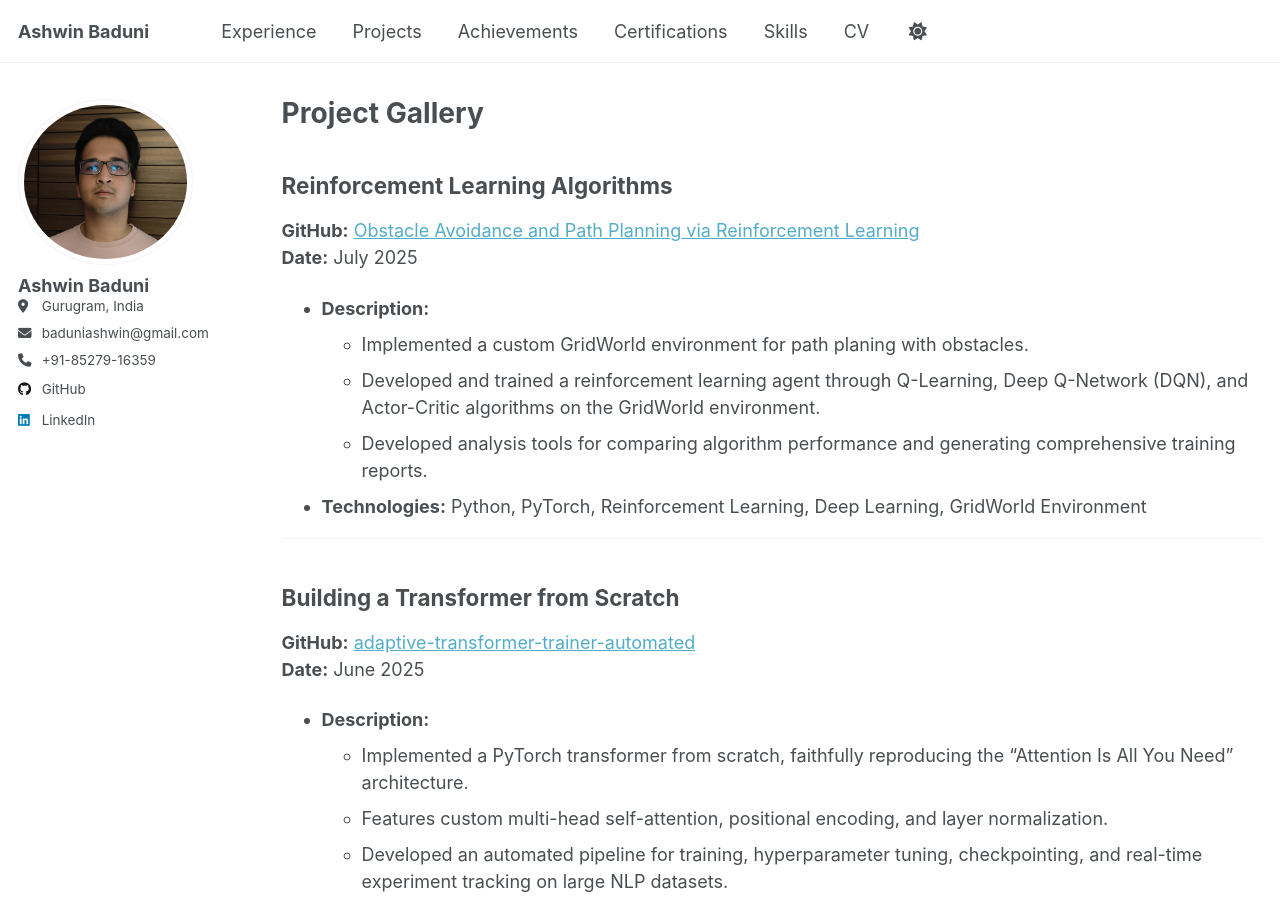
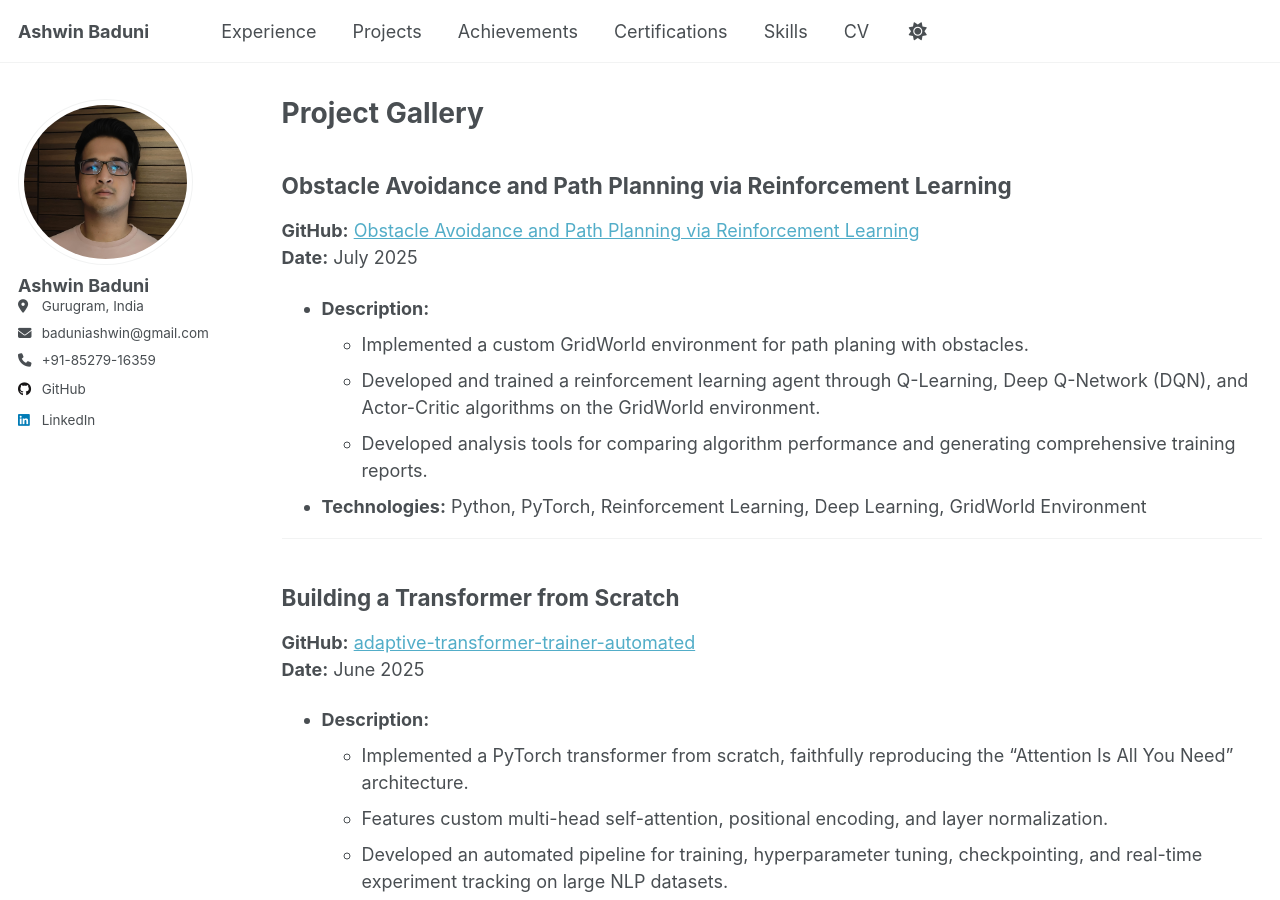
Before and after one commit to Ashwin-Baduni/ashwin-baduni.github.io, a Jekyll site: the page built from _pages/projects.md, in a window 1280 px wide and 900 px high. Built offline with Jekyll 4.4.1, drawn with Linux system fonts in a browser that asks for light colours.

Commit message:
Update projects.md

```diff
--- a/_pages/projects.md
+++ b/_pages/projects.md
@@ -5,7 +5,7 @@ permalink: /projects/
 author_profile: true
 ---
 
-## **Reinforcement Learning Algorithms**
+## **Obstacle Avoidance and Path Planning via Reinforcement Learning**
 
 **GitHub:** [Obstacle Avoidance and Path Planning via Reinforcement Learning](https://github.com/Ashwin-Baduni/Obstacle-Avoidance-and-Path-Planning-via-Reinforcement-Learning)
 **Date:** July 2025
```
